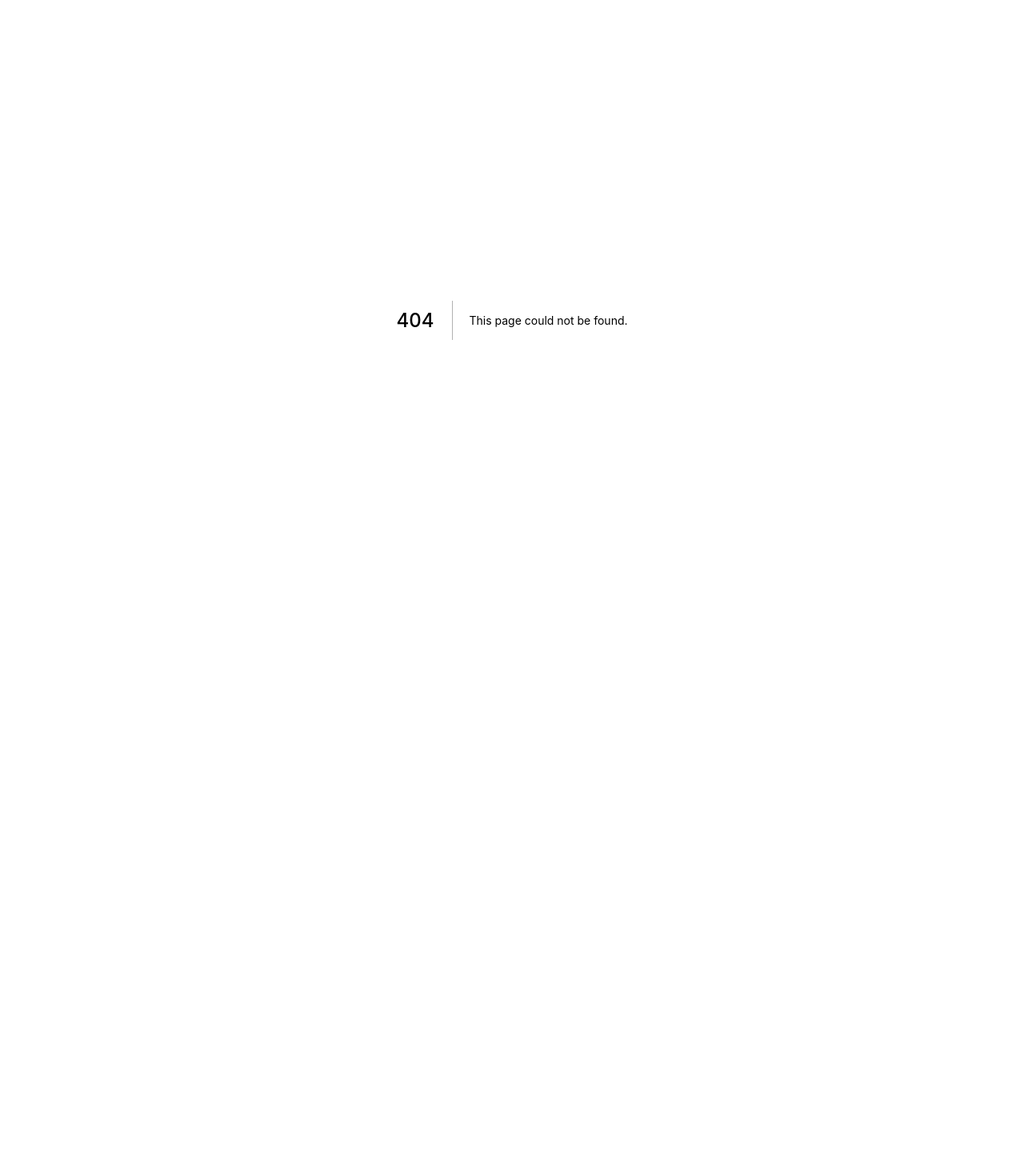
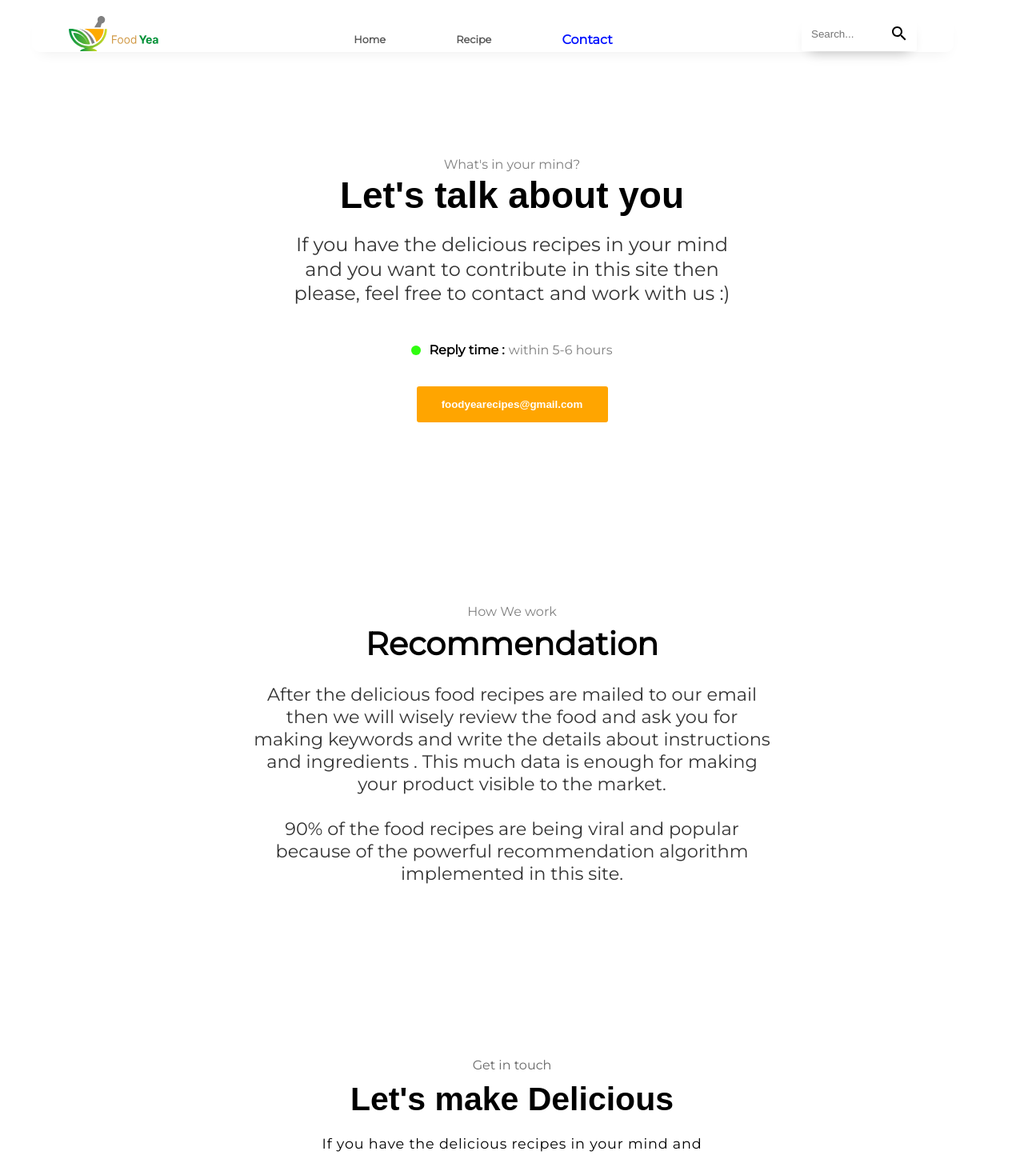
Before and after one commit to Coder-Dilip/Foodeya, a Next.js app: page /Contact in a window 1280 px wide. Before the commit this address had no page. Shown: the top 1449 px of the page at 80% size. Before the commit the page ends 800 px from the top, so only its background shows below. Built offline with nearby package versions, Linux system fonts and the light colour scheme.

Commit message:
final launch

```diff
--- a/components/Footer.jsx
+++ b/components/Footer.jsx
@@ -64,7 +64,7 @@ function Footer() {
       >
         If you have the delicious recipes in your mind and you want to contribute in this site then please, feel free to{" "}
         <span
-          onClick={() => (window.location.href = "/contact")}
+          onClick={() => (window.location.href = "/Contact")}
           className={styles.nomadicTravelers}
           style={{
               color:'black',
@@ -136,7 +136,7 @@ function Footer() {
         <input
           className={styles.contact}
           style={{
-              color:'white', marginTop: "30px", outline: "none", textAlign: "center" }}
+              color:'white', marginTop: "30px", outline: "none", textAlign: "center",background:'orange' }}
           value="foodyearecipes@gmail.com"
           contentEditable={false}
           readOnly={true}
--- a/components/Header.jsx
+++ b/components/Header.jsx
@@ -2,7 +2,7 @@ import React, { useEffect } from 'react';
 import Link from 'next/link';
 import styles from '../styles/Home.module.css';
 import { useState } from 'react';
-import { Menu, Instagram, Facebook, GitHub, Close } from '@mui/icons-material';
+import { Menu, Instagram, Facebook, GitHub, Close, Search } from '@mui/icons-material';
 import router, { useRouter } from 'next/router';
 import FavoriteIcon from '@mui/icons-material/Favorite';
 
@@ -45,6 +45,12 @@ export default function Header() {
         setclicked(!clicked)
 
     }
+    const [search, setsearch] = useState("")
+const route=useRouter()
+    const handleSearch=(id,title)=>{
+        localStorage.setItem('landingID',JSON.stringify({id:id,title:title}))
+        window.location.href=`/recipe/${id}`
+      }
     return (
         <>
             <nav  style={{
@@ -59,21 +65,20 @@ export default function Header() {
                         <img src="/foodeya.svg" alt="food logo"  style={{width:'120px'}} />
                     </div></Link>
 
+
+
                     {width > 550 ? <div style={{ width: '60%', display: 'flex', alignItems: 'center', justifyContent: 'space-evenly', maxWidth: '500px', fontWeight: 'bold',marginTop:'15px' }}>
 
                         <Link href='/'><p className={pathname == '/' ? styles.active : styles.nav_links} style={{ cursor: 'pointer' }}>Home</p></Link>
                         <Link href='/recipe'><p className={pathname == '/recipe' ? styles.active : styles.nav_links} style={{ cursor: 'pointer' }}>Recipe</p></Link>
-                        <Link href='/about'><p className={router.pathname == '/about' ? styles.active : styles.nav_links}>About</p></Link>
-
-                        <Link href='/Blog'><p className={router.pathname == '/Blog' ? styles.active : styles.nav_links}>Blog</p></Link>
+                        <Link href='/Contact'><p className={router.pathname == '/Contact' ? styles.active : styles.nav_links}>Contact</p></Link>
                     </div> : null}
 
                     {width < 550 && clicked ? <div style={{ width: '100vw', display: 'flex', alignItems: 'center', justifyContent: 'flex-start', maxWidth: '500px', fontWeight: 'bold', flexDirection: 'column', transition: '.3s', position: 'absolute', top: top, alignItems: 'flex-start', borderRadius: '10px', padding: '30px 20px', background: "rgba(255, 255, 255, 0.989)", height: '100vh', left: '1px', opacity: opacity }} className={styles.responsive_container}>
 
                         <Link href='/' ><p onClick={handleClick} className={pathname == '/' ? styles.active : styles.nav_links} style={{ fontSize: '1.5rem', marginBottom: '5px', cursor: 'pointer' }}>Home</p></Link>
                         <Link href='/recipe' ><p onClick={handleClick} className={pathname == '/recipe' ? styles.active : styles.nav_links} style={{ fontSize: '1.5rem', marginBottom: '5px', cursor: 'pointer' }}>Recipe</p></Link>
-                        <Link href='/blog'><p onClick={handleClick} className={router.pathname == '/contact' ? styles.active : styles.nav_links} style={{ fontSize: '1.5rem', marginBottom: '5px' }}>Blog</p></Link>
-                        <Link href='/about'><p onClick={handleClick} className={router.pathname == '/about' ? styles.active : styles.nav_links} style={{ fontSize: '1.5rem', marginBottom: '5px' }}>About</p></Link>
+                        <Link href='/Contact'><p onClick={handleClick} className={router.pathname == '/contact' ? styles.active : styles.nav_links} style={{ fontSize: '1.5rem', marginBottom: '5px' }}>Contact</p></Link>
 
 
 
@@ -83,8 +88,7 @@ export default function Header() {
                         </div>
                     </div> : null}
 
-                    {width > 550 ? <button onClick={() => window.location.href = '/favourite'} className={router.pathname == '/favourite' ? styles.red_active : styles.nav_links}  style={{marginTop:'15px',border:'none',background:'none'}}><FavoriteIcon/></button> : null}
-
+{width>770?<form style={{display:'flex',alignItems:'center',borderRadius:'3px',padding:'10px',boxShadow:'0px 10px 17px -10px rgba(0,0,0,0.28)'}} onSubmit={(e)=>{e.preventDefault();handleSearch(1,search)}}><input style={{border:'none',width:'100px',outline:'none'}} placeholder='Search...' value={search} onChange={(e)=>setsearch(e.target.value)}/><Search style={{color:'black'}}/></form>:null}
                     {width < 550 ? <div onClick={handleClick}><Menu style={{cursor: 'pointer' }} /></div> : null}
                 </div>
             </nav>
--- a/components/LandingProduct.jsx
+++ b/components/LandingProduct.jsx
@@ -174,6 +174,7 @@ function LandingProduct() {
               </Fade>
             </div>
           <div
+          onClick={()=>handleClick(products[5][1],products[5][0].split(" ").slice(0,3).join(" "))}
             style={{
               display: width < 512 ? "block" : "none",
               marginTop: "50px",
--- /dev/null
+++ b/pages/Contact.js
@@ -0,0 +1,72 @@
+import Header from '../components/Header'
+import styles from '../styles/Home.module.css'
+import {useEffect,useState} from 'react'
+import Footer from '../components/Footer'
+const Contact = () => {
+
+    const [width, setwidth] = useState(0)
+    const [copied, setcopied] = useState('')
+
+
+    useEffect(() => {
+     setwidth(window.innerWidth)
+    }, [])
+
+  return (
+      <>
+      <Header/>
+      <div style={{display:'block',margin:'auto',maxWidth:'1400px',width:'90vw',marginTop:'100px'}}>
+      <div style={{marginTop:'100px',display:'flex',flexDirection:'column',alignItems:'center',width:'100%'}}>
+            <div className={styles.active_details} style={{width:'100%',marginTop:'80px'}}>
+          <p style={{textAlign:'center',color:'grey'}}>What&apos;s in your mind?</p>
+                  <p className={styles.hello} style={{textAlign:'center',width:'75%',margin:
+                  'auto', fontSize:
+                width > 768
+                  ? "46px"
+                  : '46px',marginTop:'-9px',fontFamily:'sans-serif',animation:'none'}}>Let&apos;s talk about you</p>
+                  <p style={{fontSize:'1.5rem',fontWeight:'light',opacity:'0.8', textAlign:'center',lineHeight:'1.9rem',width:'90%', maxWidth:'580px',margin:'auto',marginTop:'25px',marginBottom:'50px'}}>If you have the delicious recipes in your mind and you want to contribute in this site then please, feel free to contact and work with us :)</p>
+                  <div style={{display:'flex',alignItems:'center',width:'100%',justifyContent:'center',margin:'auto',marginTop:'-20px'}}>
+<div style={{height:'12px', width:'12px', backgroundColor:'#2ffd0f', borderRadius:'20px',marginRight:'10px'}}></div>
+<p><strong>Reply time :</strong></p>
+<p style={{color:'gray',marginLeft:'5px'}}>within 5-6 hours</p>
+
+                  </div>
+                  <div style={{display:'flex', width:'100%', justifyContent:'center',marginTop:'20px'}}>
+                 <input onClick={() => {
+    navigator.clipboard.writeText('foodyearecipes@gmail.com');
+    setcopied('copied!')
+    }} readOnly={true} contentEditable={false} value='foodyearecipes@gmail.com' style={{outline:'none',border:'none', background:'orange',padding:'15px 30px', color:'white',fontFamily:'sans-serif', fontWeight:'bold',textAlign:'center',borderRadius:'3px',cursor:'pointer'}} />
+                 </div>
+    {copied?<p style={{color:'gray',textAlign:'center'}}>copied!</p>:<p style={{opacity:'0'}}>copying</p>}
+                  </div>
+                  </div>
+
+                  <div style={{marginTop:'160px',display:'flex',flexDirection:'column',alignItems:'center',width:'100%'}}>
+            <div className={styles.active_details} style={{width:'100%'}}>
+          <p style={{textAlign:'center',color:'grey'}}>How We work</p>
+                  <p style={{textAlign:'center',fontWeight:'bold',width:'90%',margin:
+                  'auto', fontSize:
+                width > 768
+                  ? "40px"
+                  : width > 660
+                  ? "41px"
+                  : width > 400
+                  ? "30px"
+                  : width > 300
+                  ? "22px"
+                  : "20px",lineHeight:'3rem',marginTop:'-9px',animation:'none'}}>Recommendation</p>
+                  <p style={{fontSize:'1.4rem',fontWeight:'light',opacity:'0.8', textAlign:'center',width:'90%', maxWidth:'650px',margin:'auto',marginTop:'25px',marginBottom:'50px'}}>After the delicious food recipes are mailed to our email then we will wisely review the food and ask you for making keywords and write the details about instructions and ingredients . This much data is enough for making your product visible to the market. <br/><br/>90% of the food recipes are being viral and popular because of the powerful recommendation algorithm implemented in this site.</p>
+
+
+                  </div>
+                  </div>
+
+
+        </div>
+        <Footer />
+      </>
+
+  )
+}
+
+export default Contact
--- a/pages/recipe/[id].js
+++ b/pages/recipe/[id].js
@@ -10,6 +10,8 @@ import Typography from "@mui/material/Typography";
 import Reveal from "react-reveal/Reveal";
 import styles from "../../styles/Home.module.css";
 import { Search } from "@mui/icons-material";
+import Footer from '../../components/Footer'
+
 
 const style = {
   position: "absolute",
@@ -446,6 +448,7 @@ const Id = () => {
             ))
           : null}
       </div>
+      <Footer />
     </>
   );
 };
--- a/pages/recipe/index.js
+++ b/pages/recipe/index.js
@@ -4,6 +4,7 @@ import React, { useEffect, useState } from "react";
 import { Search } from "@mui/icons-material";
 import styles from "../../styles/Home.module.css";
 import Fade from "react-reveal/Fade";
+import Footer from '../../components/Footer'
 
 function recipe() {
   const [render, setrender] = useState("");
@@ -273,6 +274,7 @@ function recipe() {
             : null}
         </div>
       </div>
+      <Footer />
     </>
   );
 }
```
Also changed, not shown: components/LandingIngredients.jsx (+10 -2 lines).
